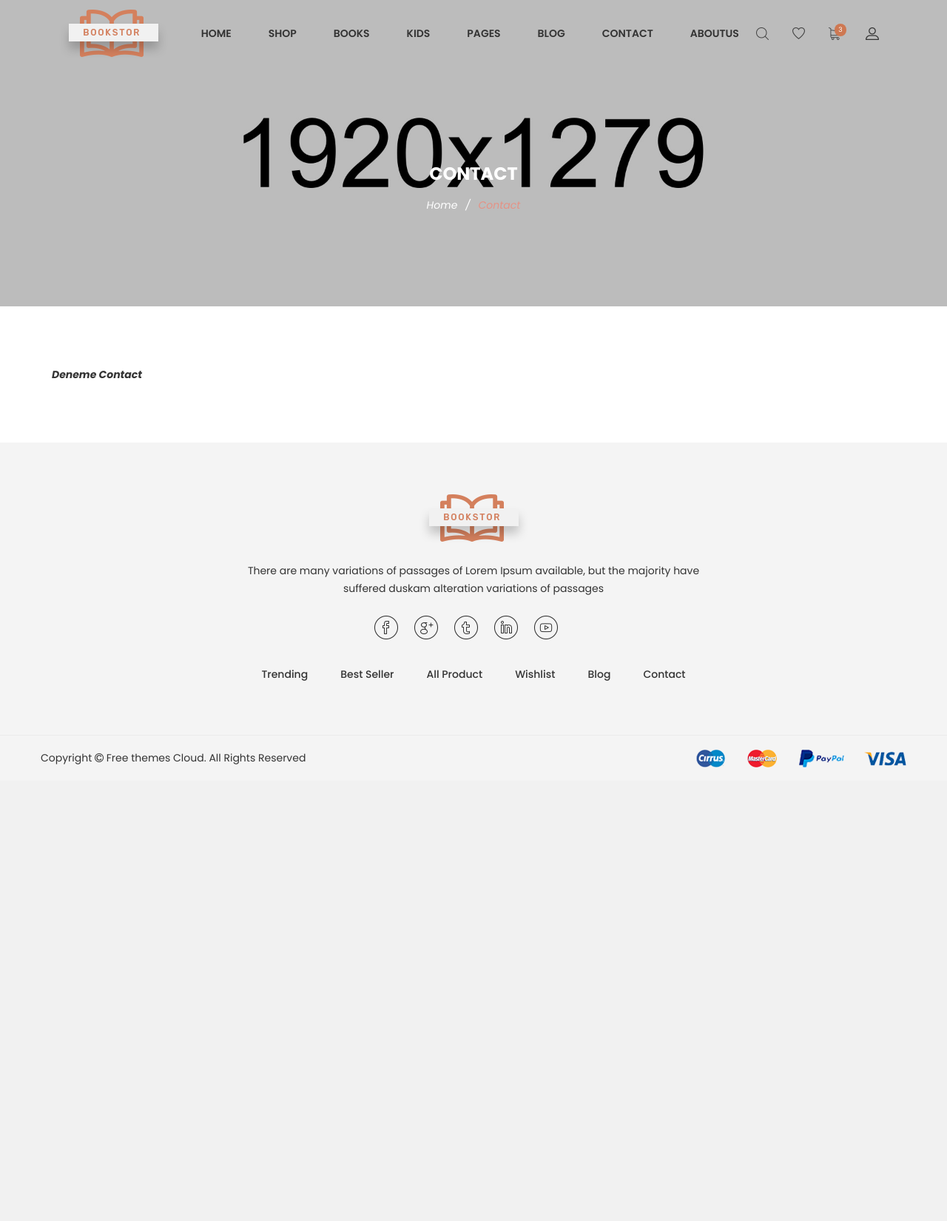
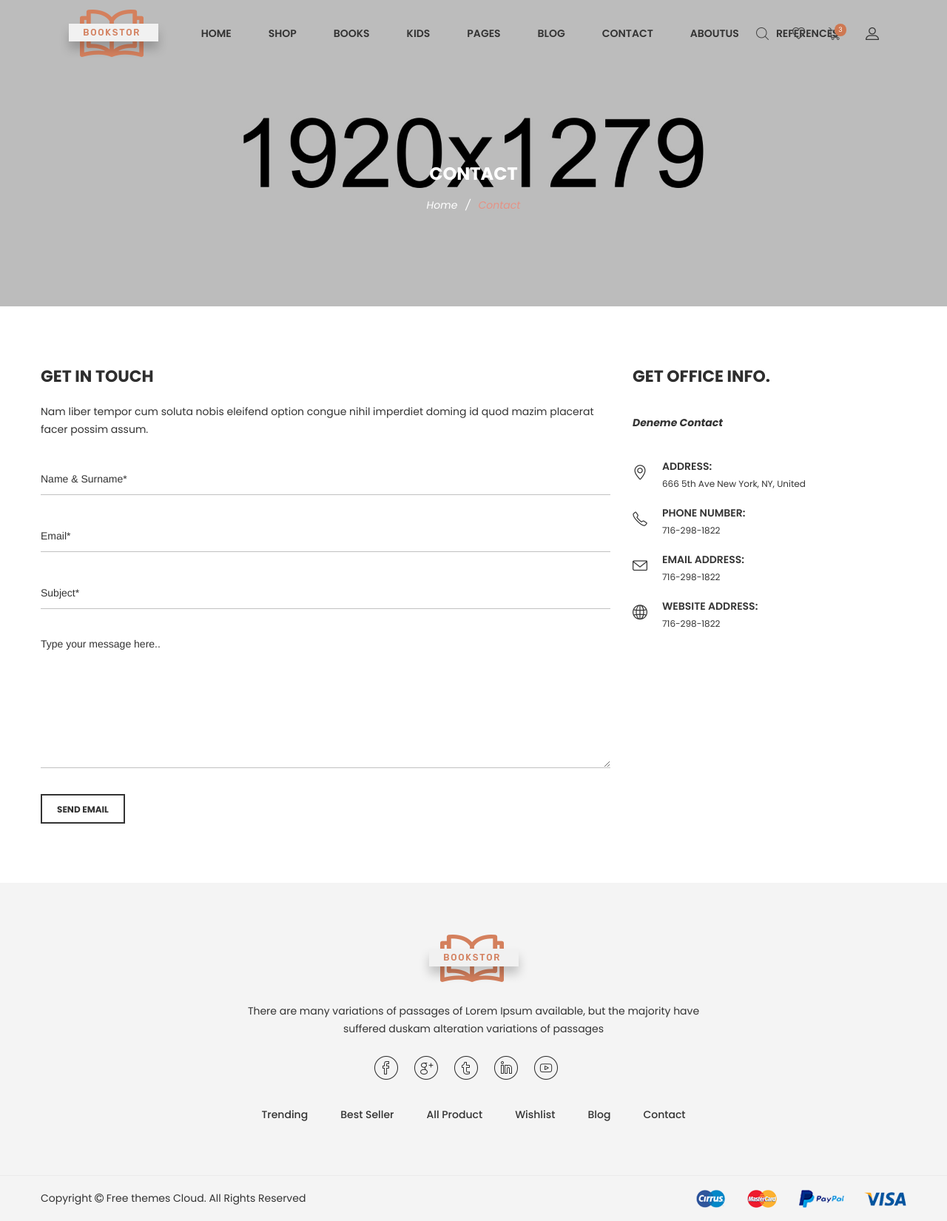
Before and after one commit to Sonderman/Ozel_Konular_2_Projesi, a Django app: page /contact in a window 1280 px wide. Shown: the whole page at 74% size. Before the commit the page ends 1037 px from the top, so only its background shows below. Run offline with Django 3.2, Linux system fonts and the light colour scheme; data comes from the database, SQL or seed files in the repository; both versions use the stored data as it was after the commit; some libraries are stand-ins or nearby versions; some web fonts are replaced.

Commit message:
13. video bitti. Contact form yapıldı.

```diff
--- a/home/models.py
+++ b/home/models.py
@@ -1,5 +1,6 @@
 from ckeditor_uploader.fields import RichTextUploadingField
 from django.db import models
+from django.forms import ModelForm, TextInput, Textarea
 
 
 # Create your models here.
@@ -34,3 +35,35 @@ class Setting(models.Model):
 
     def __str__(self):
         return self.title
+
+
+class ContactFormMessage(models.Model):
+    STATUS = (
+        ('New', 'New'),
+        ('Read', 'Read'),
+        ('Closed', 'Closed'),
+    )
+    name = models.CharField(blank=True, max_length=50)
+    email = models.CharField(blank=True, max_length=50)
+    subject = models.CharField(blank=True, max_length=100)
+    message = models.CharField(blank=True, max_length=255)
+    status = models.CharField(max_length=10, choices=STATUS)
+    ip = models.CharField(blank=True, max_length=50)
+    note = models.CharField(blank=True, max_length=100)
+    create_at = models.DateTimeField(auto_now_add=True)
+    update_at = models.DateTimeField(auto_now=True)
+
+    def __str__(self):
+        return self.name
+
+
+class ContactForm(ModelForm):
+    class Meta:
+        model = ContactFormMessage
+        fields = ['name', 'email', 'subject', 'message']
+        widgets = {
+            'name': TextInput(attrs={'placeholder': 'Name & Surname'}),
+            'subject': TextInput(attrs={'placeholder': 'Subject'}),
+            'email': TextInput(attrs={'placeholder': 'Email Address'}),
+            'message': Textarea(attrs={'placeholder': 'Your Message', 'rows': '5'}),
+        }
--- a/home/templates/Pages/contactPage.html
+++ b/home/templates/Pages/contactPage.html
@@ -23,11 +23,102 @@
             </div>
         </div>
     </div>
+    <section class="wn_contact_area bg--white pt--80 pb--80">
+        <!--
+        {% if messages %}
+            {% for message in messages %}
+                <div class="alert alert-{{ message.tags }}" role="alert">
+                    {{ message }}
+                </div>
+            {% endfor %}
+        {% endif %}
+        <form action="" method="post">
+            {% csrf_token %}
+            <div class="single-contact-form space-between">
+                {{ form.as_p }}
+            </div>
+            <div class="contact-btn">
+                <button type="submit">Send Email</button>
+            </div>
+        </form>
+        -->
+        <div class="container">
+            <div class="row">
+                <div class="col-lg-8 col-12">
+                    <div class="contact-form-wrap">
+                        <h2 class="contact__title">Get in touch</h2>
+                        <p>Nam liber tempor cum soluta nobis eleifend option congue nihil imperdiet doming id quod mazim
+                            placerat facer possim assum. </p>
 
-    <section class="section-padding--lg bg--white">
-        <div class="container">
-            <div class="col-lg-12">
-                {{ setting.contact|safe }}
+                        {% if messages %}
+                            {% for message in messages %}
+                                <div class="alert alert-{{ message.tags }}" role="alert">
+                                    {{ message }}
+                                </div>
+                            {% endfor %}
+                        {% endif %}
+
+                        <form id="contact-form" action="" method="post">
+                            {% csrf_token %}
+                            <div class="single-contact-form space-between">
+                                <input type="text" name="name" placeholder="Name & Surname*" maxlength="50">
+                            </div>
+                            <div class="single-contact-form space-between">
+                                <input type="email" name="email" placeholder="Email*" maxlength="50">
+                            </div>
+                            <div class="single-contact-form">
+                                <input type="text" name="subject" placeholder="Subject*" maxlength="100">
+                            </div>
+                            <div class="single-contact-form message">
+                                <textarea name="message" placeholder="Type your message here.." maxlength="255"></textarea>
+                            </div>
+                            <div class="contact-btn">
+                                <button type="submit">Send Email</button>
+                            </div>
+                        </form>
+                    </div>
+                </div>
+                <div class="col-lg-4 col-12 md-mt-40 sm-mt-40">
+                    <div class="wn__address">
+                        <h2 class="contact__title">Get office info.</h2>
+                        <p>{{ setting.contact|safe }} </p>
+                        <div class="wn__addres__wreapper">
+
+                            <div class="single__address">
+                                <i class="icon-location-pin icons"></i>
+                                <div class="content">
+                                    <span>address:</span>
+                                    <p>666 5th Ave New York, NY, United</p>
+                                </div>
+                            </div>
+
+                            <div class="single__address">
+                                <i class="icon-phone icons"></i>
+                                <div class="content">
+                                    <span>Phone Number:</span>
+                                    <p>716-298-1822</p>
+                                </div>
+                            </div>
+
+                            <div class="single__address">
+                                <i class="icon-envelope icons"></i>
+                                <div class="content">
+                                    <span>Email address:</span>
+                                    <p>716-298-1822</p>
+                                </div>
+                            </div>
+
+                            <div class="single__address">
+                                <i class="icon-globe icons"></i>
+                                <div class="content">
+                                    <span>website address:</span>
+                                    <p>716-298-1822</p>
+                                </div>
+                            </div>
+
+                        </div>
+                    </div>
+                </div>
             </div>
         </div>
     </section>
--- a/home/templates/header.html
+++ b/home/templates/header.html
@@ -118,6 +118,7 @@
                         </li>
                         <li><a href="/contact">Contact</a></li>
                         <li><a href="/aboutus">AboutUs</a></li>
+                        <li><a href="/references">References</a></li>
                     </ul>
                 </nav>
             </div>
--- a/home/urls.py
+++ b/home/urls.py
@@ -6,4 +6,5 @@ urlpatterns = [
     path('', views.index, name='index'),
     path('contact', views.contact, name='contact'),
     path('aboutus', views.aboutus, name='aboutus'),
+    path('references', views.references, name='references'),
 ]
--- a/home/views.py
+++ b/home/views.py
@@ -1,7 +1,6 @@
-from django.http import HttpResponse
+from django.http import HttpResponse, HttpResponseRedirect
 from django.shortcuts import render
-
-# Create your views here.
+from django.contrib import messages
 from .models import *
 
 
@@ -12,8 +11,21 @@ def index(request):
 
 
 def contact(request):
+    if request.method == 'POST':
+        form = ContactForm(request.POST)
+        if form.is_valid():
+            data = ContactFormMessage()
+            data.name = form.cleaned_data['name']
+            data.email = form.cleaned_data['email']
+            data.subject = form.cleaned_data['subject']
+            data.message = form.cleaned_data['message']
+            data.ip = request.META.get('REMOTE_ADDR')
+            data.save()
+            messages.success(request, "Your message has been succesfully sent, Thank you")
+            return HttpResponseRedirect('/contact')
     setting = Setting.objects.get(pk=1)
-    context = {'setting': setting}
+    form = ContactForm()
+    context = {'setting': setting, 'form': form}
     return render(request, 'Pages/contactPage.html', context)
 
 
@@ -21,3 +33,9 @@ def aboutus(request):
     setting = Setting.objects.get(pk=1)
     context = {'setting': setting}
     return render(request, 'Pages/aboutUsPage.html', context)
+
+
+def references(request):
+    setting = Setting.objects.get(pk=1)
+    context = {'setting': setting}
+    return render(request, 'Pages/referencesPage.html', context)
```
Also changed, not shown: home/admin.py (+7 -0 lines), home/templates/Pages/referencesPage.html (added, +35 -0 lines), db.sqlite3, home/migrations/0003_auto_20200404_1748.py (added), image/migrations/0006_auto_20200404_1748.py (added).
